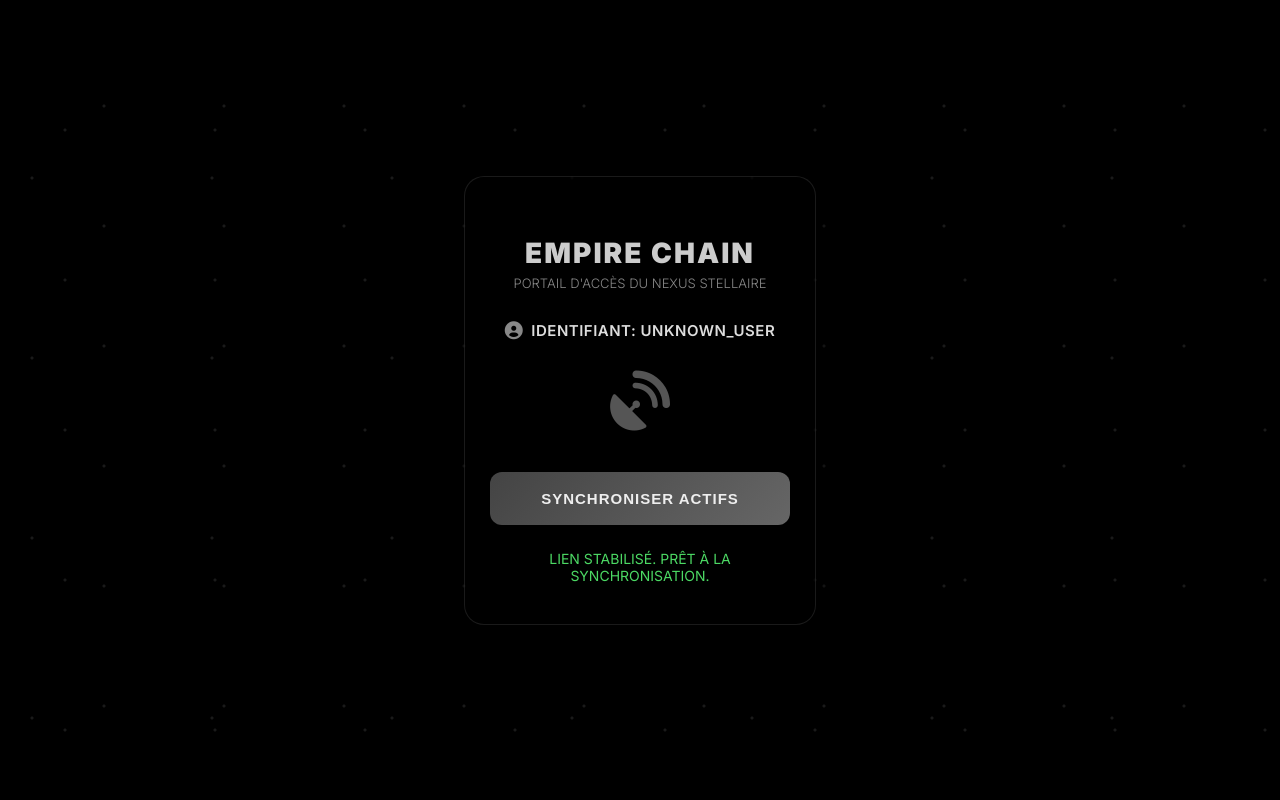
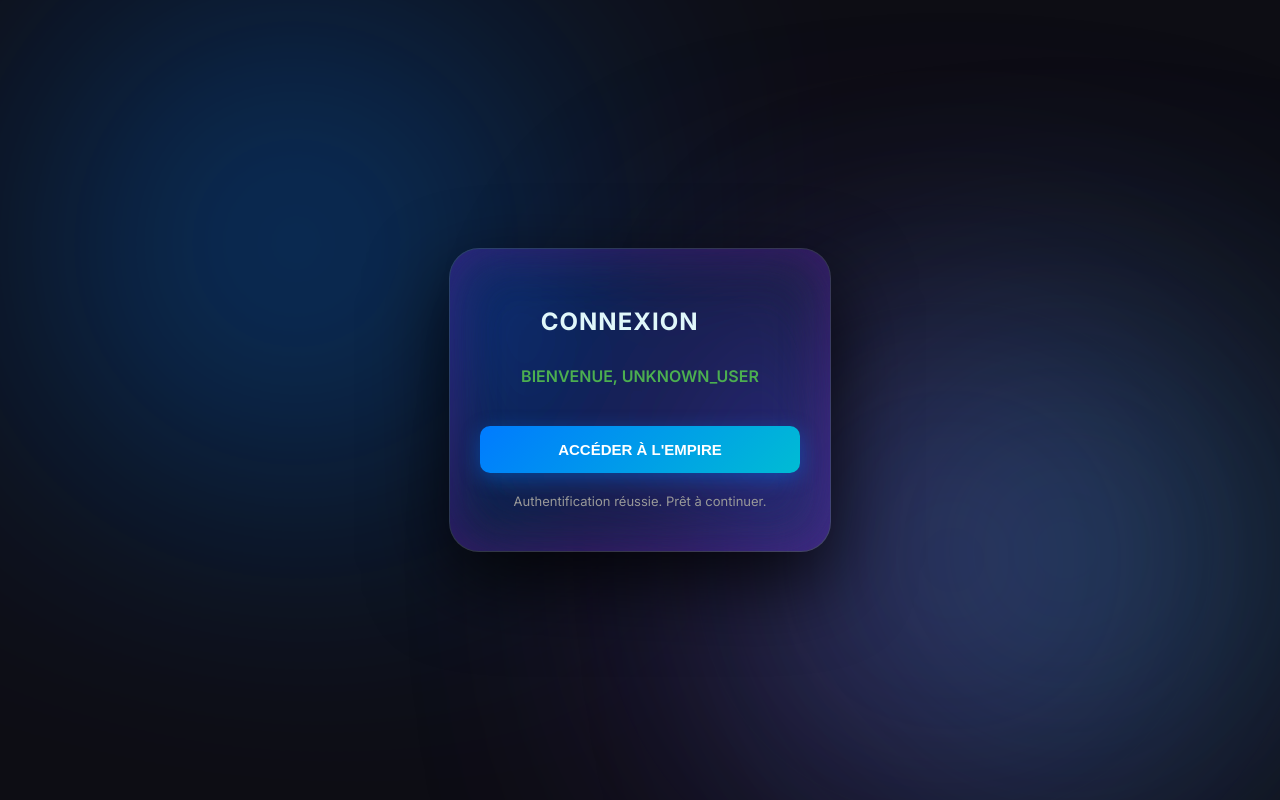
Before and after one commit to mouandabeniciaursulamaryse-debug/Empirechain-MVP-, a website: page public/index.html in a window 1280 px wide. Drawn offline with Linux system fonts and the light colour scheme.

Commit message:
Revamp index.html for Liquid Flow theme
Updated the title and styles for a new theme, changed background colors, and modified the login card appearance. Adjusted animations and text for user feedback during Telegram authentication.

```diff
--- a/public/index.html
+++ b/public/index.html
@@ -3,13 +3,13 @@
 <head>
     <meta charset="utf-8" />
     <meta name="viewport" content="width=device-width, initial-scale=1.0, maximum-scale=1.0, user-scalable=no" />
-    <title>EMPIRE CHAIN - STELLAR NEXUS</title>
+    <title>EMPIRE CHAIN - LIQUID FLOW</title>
     <script src="https://telegram.org/js/telegram-web-app.js"></script>
     <link rel="stylesheet" href="https://cdnjs.cloudflare.com/ajax/libs/font-awesome/6.0.0-beta3/css/all.min.css">
     <style>
         @import url('https://fonts.googleapis.com/css2?family=Inter:wght@300;400;600;700;900&display=swap');
 
-        /* --- Global Reset & Body (Deep Space) --- */
+        /* --- Global Reset & Body (Deep Dark) --- */
         body {
             margin: 0;
             padding: 0;
@@ -17,211 +17,154 @@
             align-items: center;
             justify-content: center;
             min-height: 100vh;
-            background-color: #000000; /* Fond Noir Absolu */
+            background-color: #0d0d14; /* Fond Bleu Nuit Profond */
             font-family: 'Inter', sans-serif;
             color: white;
             overflow: hidden;
             position: relative;
         }
 
-        /* --- Starfield Background (Static & Subtle Glow) --- */
-        .starfield {
+        /* --- Dynamic Orb Background (Liquid Flow) --- */
+        .orb {
             position: absolute;
-            top: 0;
-            left: 0;
-            width: 100%;
-            height: 100%;
-            background: #000;
-            background-image:
-                radial-gradient(circle at 10% 20%, rgba(255,255,255,0.1) 1px, transparent 2px),
-                radial-gradient(circle at 70% 80%, rgba(255,255,255,0.1) 1px, transparent 2px),
-                radial-gradient(circle at 40% 60%, rgba(255,255,255,0.1) 1px, transparent 2px);
-            background-size: 150px 150px, 120px 120px, 180px 180px;
-            background-position: 0 0, 60px 60px, 90px 90px;
-            animation: moveStars 100s linear infinite;
+            border-radius: 50%;
+            filter: blur(150px); /* Ultra Flou */
+            opacity: 0.7;
+            animation: orbMove 40s infinite alternate ease-in-out; /* Mouvement très lent */
             z-index: -1;
-            filter: blur(0.5px); /* Légèrement flou pour la profondeur */
+            transition: all 5s ease-in-out; /* Transition douce pour le changement de couleur */
         }
-        @keyframes moveStars {
-            from { background-position: 0 0; }
-            to { background-position: 10000px 5000px; }
+        .orb.blue { background-color: #007bff; width: 350px; height: 350px; top: 10%; left: 5%; animation-delay: 0s; }
+        .orb.purple { background-color: #6f42c1; width: 400px; height: 400px; bottom: 5%; right: 10%; animation-delay: 15s; }
+        .orb.cyan { background-color: #17a2b8; width: 300px; height: 300px; top: 50%; right: 5%; animation-delay: 30s; }
+
+        @keyframes orbMove {
+            0% { transform: translate(0, 0) scale(1); }
+            33% { transform: translate(15vw, -5vh) scale(1.1) rotate(20deg); background-color: #007bff; }
+            66% { transform: translate(-10vw, 10vh) scale(0.9) rotate(-10deg); background-color: #6f42c1; }
+            100% { transform: translate(0, 0) scale(1); background-color: #17a2b8; }
         }
 
-        /* --- Interface Container (VERRE SOMBRE, COMPACT) --- */
-        .interface-container {
+        /* --- LOGIN CARD (LIQUID GLASS) --- */
+        .login-card {
             position: relative;
             width: 90%;
-            max-width: 300px; /* Encore plus compact */
-            /* Très sombre et peu lumineux */
-            background: rgba(0, 0, 0, 0.4); /* Plus sombre */
-            backdrop-filter: blur(20px) saturate(150%);
-            border: 1px solid rgba(255, 255, 255, 0.1); /* Bordure discrète */
-            border-radius: 20px;
-            padding: 40px 25px;
+            max-width: 320px; /* Compact */
+            /* ULTRA LIQUID GLASS */
+            background: rgba(255, 255, 255, 0.05);
+            backdrop-filter: blur(40px) saturate(250%); /* Flou extrême et saturation */
+            border: 1px solid rgba(255, 255, 255, 0.1);
+            border-radius: 30px;
+            padding: 40px 30px;
             box-shadow:
-                0 20px 50px rgba(0, 0, 0, 0.7); /* Ombre douce */
+                0 30px 80px rgba(0, 0, 0, 0.8),
+                0 0 50px rgba(130, 20, 250, 0.3) inset; /* Effet de lumière interne */
             text-align: center;
             opacity: 0;
-            animation: fadeInScale 1s cubic-bezier(0.2, 0.8, 0.2, 1) forwards;
-            z-index: 1;
+            animation: fadeIn 1s ease-out forwards;
+            z-index: 10; /* Important pour que les orbes passent dessous */
         }
-        @keyframes fadeInScale { from { opacity: 0; transform: scale(0.9) translateY(20px); } to { opacity: 1; transform: scale(1) translateY(0); } }
+        @keyframes fadeIn { from { opacity: 0; transform: translateY(30px); } to { opacity: 1; transform: translateY(0); } }
 
-        /* --- Title (Sombre par défaut, Glow au clic) --- */
+        /* --- Titre Connexion & Roue --- */
         h1 {
-            font-family: 'Inter', sans-serif;
-            font-size: 28px;
-            font-weight: 900;
-            color: #ccc; /* Gris clair par défaut */
-            margin-bottom: 5px;
-            letter-spacing: 2px;
+            font-size: 24px;
+            font-weight: 700;
+            color: #e0f7fa; /* Cyan très clair */
+            margin-bottom: 30px;
+            letter-spacing: 1px;
             text-transform: uppercase;
-            transition: all 0.5s ease-out; /* Pour l'animation de glow */
-            text-shadow: none; /* Pas de glow par défaut */
-        }
-        /* Classe pour activer le glow au clic */
-        h1.active-glow {
-            color: #e0f2fe;
-            text-shadow:
-                0 0 10px rgba(224, 242, 254, 0.6),
-                0 0 20px rgba(224, 242, 254, 0.4),
-                0 0 30px rgba(106, 17, 203, 0.3); /* Nuance de violet */
         }
 
+        /* --- Roue de chargement (Loader) --- */
+        .loader {
+            display: inline-block;
+            margin-left: 10px;
+            width: 18px;
+            height: 18px;
+            border: 3px solid #e0f7fa;
+            border-top: 3px solid transparent;
+            border-radius: 50%;
+            animation: spin 1s linear infinite;
+            opacity: 0;
+            transition: opacity 0.3s;
+        }
+        .loader.visible { opacity: 1; }
+        @keyframes spin { 0% { transform: rotate(0deg); } 100% { transform: rotate(360deg); } }
 
-        .subtitle {
-            font-family: 'Inter', sans-serif;
-            font-size: 13px;
-            color: #888; /* Gris plus sombre */
-            margin-bottom: 30px;
-            font-weight: 300;
+        /* --- Message utilisateur --- */
+        #usernameDisplay {
+            font-size: 16px;
+            font-weight: 600;
+            color: #4CAF50; /* Vert Succès */
+            margin-bottom: 40px;
+            min-height: 20px;
         }
 
-        /* --- User Info Display --- */
-        .user-info {
-            display: flex;
-            align-items: center;
-            justify-content: center;
-            margin-bottom: 25px;
-            color: #ddd; /* Plus sombre par défaut */
-            font-size: 15px;
-            font-weight: 600;
-            letter-spacing: 0.5px;
-        }
-        .user-info i {
-            margin-right: 8px;
-            color: #888; /* Icône discrète */
-            font-size: 18px;
-        }
-
-        /* --- Central Icon (Subtil) --- */
-        .central-icon {
-            margin: 0 auto 35px;
-            font-size: 60px;
-            color: #555; /* Icône très sombre par défaut */
-            text-shadow: none;
-            transition: all 0.5s ease-out;
-        }
-        /* Glow de l'icône au clic */
-        .central-icon.active-glow {
-            color: #00bcd4; /* Cyan pour l'icône activée */
-            text-shadow:
-                0 0 15px #00bcd4,
-                0 0 30px rgba(0, 188, 212, 0.6);
-            animation: pulseIcon 1.5s infinite alternate ease-in-out;
-        }
-        @keyframes pulseIcon {
-            from { transform: scale(1); opacity: 0.8; }
-            to { transform: scale(1.05); opacity: 1; }
-        }
-
-        /* --- Action Button (Glow au Clic) --- */
+        /* --- Action Button (Simple et Efficace) --- */
         .btn-action {
             width: 100%;
-            padding: 18px;
-            border-radius: 12px;
+            padding: 15px;
+            border-radius: 10px;
             border: none;
-            background: linear-gradient(135deg, #444 0%, #666 100%); /* Gris sombre par défaut */
-            color: #eee;
+            background: linear-gradient(135deg, #007bff 0%, #00bcd4 100%); /* Dégradé Bleu/Cyan */
+            color: white;
             font-weight: 700;
             font-size: 15px;
-            letter-spacing: 1px;
             cursor: pointer;
             transition: all 0.3s ease;
-            box-shadow: 0 5px 15px rgba(0, 0, 0, 0.4);
+            box-shadow: 0 5px 20px rgba(0, 123, 255, 0.4);
             text-transform: uppercase;
         }
-        /* Glow spectaculaire au survol et actif */
         .btn-action:hover {
             transform: translateY(-2px);
-            background: linear-gradient(135deg, #ff4081 0%, #ff80ab 100%); /* Rose vif */
-            box-shadow:
-                0 0 5px #ff4081,
-                0 0 20px #ff4081,
-                0 0 40px #ff4081,
-                0 0 80px rgba(255, 64, 129, 0.8);
-            color: #000; /* Texte noir sur bouton lumineux */
-        }
-        .btn-action:active {
-            transform: translateY(1px);
-            box-shadow: 0 5px 15px rgba(255, 64, 129, 0.4);
+            box-shadow: 0 8px 30px rgba(0, 123, 255, 0.6);
         }
 
         /* --- Status Message --- */
         #status-message {
-            margin-top: 25px;
-            font-size: 14px;
-            color: #777; /* Gris sombre par défaut */
-            min-height: 20px;
-            opacity: 1;
-            text-shadow: none;
-            transition: all 0.5s ease-out;
-        }
-        /* Glow du message de statut au clic */
-        #status-message.active-glow {
-            color: #4cd964;
-            text-shadow: 0 0 10px rgba(76, 217, 100, 0.7);
+            margin-top: 20px;
+            font-size: 13px;
+            color: #999;
+            min-height: 18px;
         }
 
     </style>
 </head>
 <body>
-    <div class="starfield"></div>
+    <div class="orb blue"></div>
+    <div class="orb purple"></div>
+    <div class="orb cyan"></div>
 
-    <div class="interface-container">
-        <h1 id="mainTitle">EMPIRE CHAIN</h1>
-        <div class="subtitle">PORTAIL D'ACCÈS DU NEXUS STELLAIRE</div>
+    <div class="login-card">
+        <h1>
+            CONNEXION
+            <span class="loader" id="loginLoader"></span>
+        </h1>
 
-        <div class="user-info">
-            <i class="fas fa-user-circle"></i>
-            <span id="usernameDisplay">INITIALISATION DES SÉQUENCES...</span>
-        </div>
+        <div id="usernameDisplay">VÉRIFICATION DU COMPTE TÉLÉGRAMME...</div>
 
-        <div class="central-icon" id="centralIcon">
-            <i class="fas fa-satellite-dish"></i>
-        </div>
+        <button class="btn-action" id="saveBtn" disabled>ACCÉDER À L'EMPIRE</button>
 
-        <button class="btn-action" id="saveBtn" disabled>SYNCHRONISER ACTIFS</button>
-
-        <div id="status-message">VÉRIFICATION DU PROTOCOLE TÉLÉGRAMME...</div>
+        <div id="status-message">Veuillez autoriser la connexion via Telegram.</div>
     </div>
 
     <script>
         const statusMsg = document.getElementById('status-message');
         const usernameDisplay = document.getElementById('usernameDisplay');
         const saveBtn = document.getElementById('saveBtn');
-        const mainTitle = document.getElementById('mainTitle');
-        const centralIcon = document.getElementById('centralIcon');
-
+        const loginLoader = document.getElementById('loginLoader');
         let telegramUsername = 'UNKNOWN_USER';
 
         // ---------------------------------------------
         // A. Connexion et Récupération du Nom d'Utilisateur
         // ---------------------------------------------
         function initializeTelegram() {
+            // 1. Afficher la roue de chargement
+            loginLoader.classList.add('visible');
+
             setTimeout(() => {
-                usernameDisplay.innerText = "ACCÈS SÉCURISÉ: ÉTABLI";
-                statusMsg.innerText = "CONNEXION AU RÉSEAU EMPIRE...";
+                usernameDisplay.innerText = "SYNCHRONISATION DES DONNÉES...";
             }, 500);
 
             setTimeout(() => {
@@ -237,30 +180,24 @@
                         }
                     }
                 } catch (e) {
-                    telegramUsername = "@BENICIA_ALPHA";
+                    telegramUsername = "@DEMO_USER_123";
                 }
 
-                usernameDisplay.innerText = `IDENTIFIANT: ${telegramUsername}`;
-                statusMsg.innerText = "LIEN STABILISÉ. PRÊT À LA SYNCHRONISATION.";
-                statusMsg.style.color = "#4cd964";
+                // 2. Cacher la roue et afficher le nom
+                loginLoader.classList.remove('visible');
+                usernameDisplay.innerText = `BIENVENUE, ${telegramUsername}`;
+                statusMsg.innerText = "Authentification réussie. Prêt à continuer.";
                 saveBtn.disabled = false;
-            }, 1500);
+            }, 2000);
         }
 
         // ---------------------------------------------
-        // B. Logique de Sauvegarde (Synchronisation des Actifs)
+        // B. Logique de Sauvegarde
         // ---------------------------------------------
         document.getElementById('saveBtn').addEventListener('click', async () => {
 
-            // Activer les effets de glow au clic
-            mainTitle.classList.add('active-glow');
-            centralIcon.classList.add('active-glow');
-            statusMsg.classList.add('active-glow');
-
-            statusMsg.style.opacity = 0;
-            saveBtn.innerText = "TRAITEMENT DE LA TRANSACTION...";
-            saveBtn.style.background = "linear-gradient(135deg, #4cd964 0%, #32cd32 100%)";
-            saveBtn.style.boxShadow = "0 10px 30px rgba(76, 217, 100, 0.6)";
+            saveBtn.innerText = "CONNEXION EN COURS...";
+            saveBtn.disabled = true;
 
             try {
                 const response = await fetch('/api/save_wealth', {
@@ -274,28 +211,18 @@
                 });
 
                 if (response.ok) {
-                    statusMsg.innerText = "ACTIFS SYNCHRONISÉS. L'EMPIRE PROSPÈRE.";
-                    statusMsg.style.color = "#4cd964";
-                    statusMsg.style.opacity = 1;
-
+                    statusMsg.innerText = "ACCÈS AUTORISÉ. DÉMARRAGE DU JEU.";
+                    statusMsg.style.color = "#4CAF50";
+                    // Ici, vous ajouteriez la logique de navigation vers la page de jeu
                 } else {
                     throw new Error("Erreur Serveur: " + response.statusText);
                 }
             } catch (error) {
-                statusMsg.innerText = "ERREUR: ÉCHEC DE LA SYNCHRONISATION DES ACTIFS.";
-                statusMsg.style.color = "#ff4d4d";
-                statusMsg.style.opacity = 1;
+                statusMsg.innerText = "ERREUR DE CONNEXION. Veuillez réessayer.";
+                statusMsg.style.color = "#FF5733";
             } finally {
-                saveBtn.innerText = "SYNCHRONISER ACTIFS";
-                saveBtn.style.background = ""; // Revient au style par défaut via CSS
-                saveBtn.style.boxShadow = ""; // Revient au style par défaut via CSS
-
-                // Désactiver les effets de glow après un délai pour le feedback
-                setTimeout(() => {
-                    mainTitle.classList.remove('active-glow');
-                    centralIcon.classList.remove('active-glow');
-                    statusMsg.classList.remove('active-glow');
-                }, 2000); // Garde le glow pendant 2 secondes
+                saveBtn.innerText = "ACCÉDER À L'EMPIRE";
+                saveBtn.disabled = false;
             }
         });
 
```
